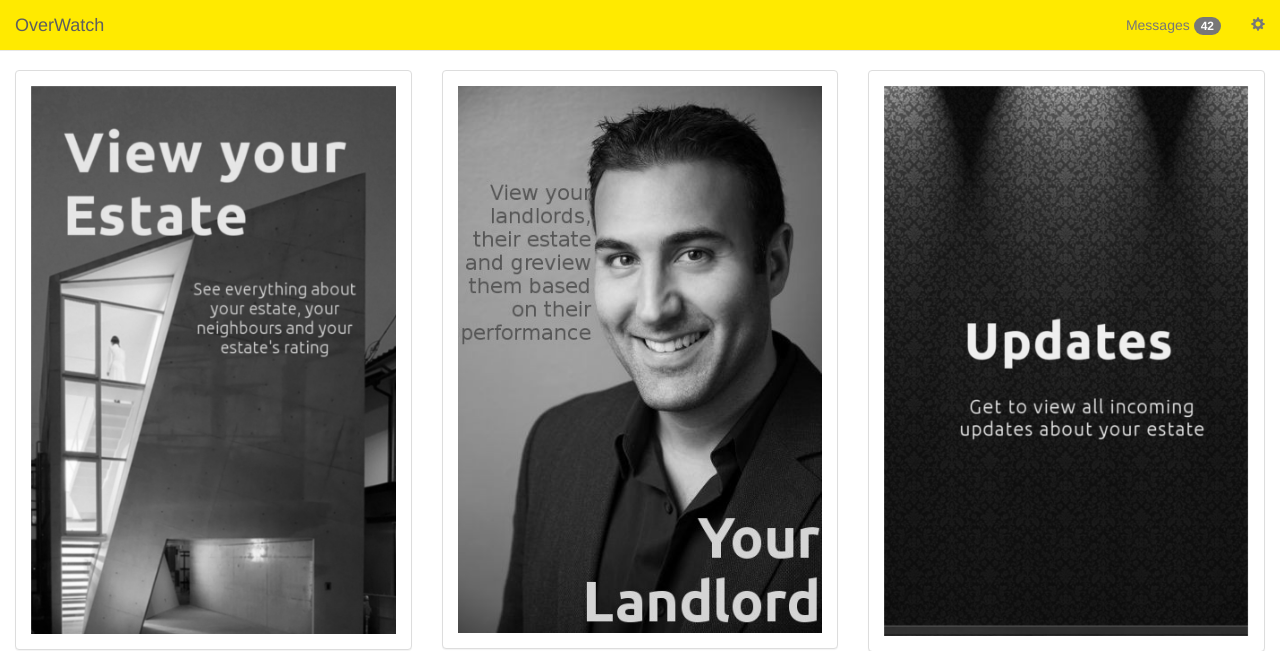
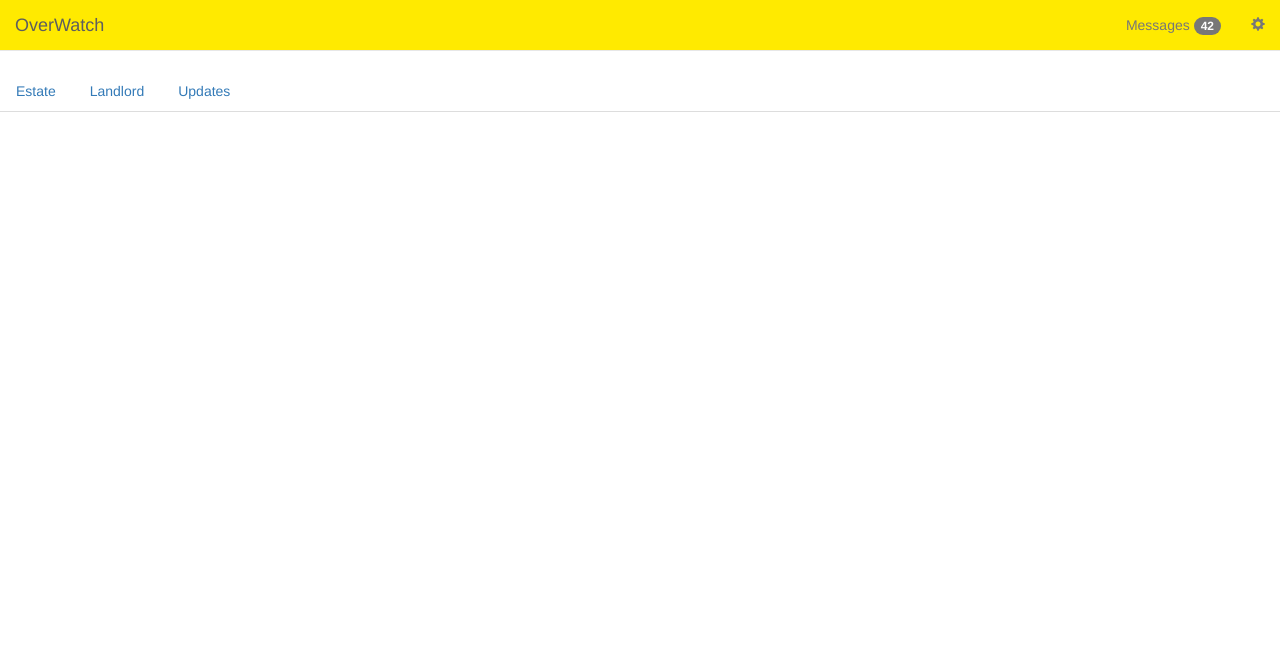
Before and after one commit to briankiragu/overwatch, a PHP site: page /dashboard_tn.php in a window 1280 px wide. Shown: the top 651 px of the page. Run offline with PHP 8.4, Linux system fonts and the light colour scheme; the visitor is signed in with stand-in values (Sample User, id 1).

Commit message:
Adding tabs

```diff
--- a/dashboard_tn.php
+++ b/dashboard_tn.php
@@ -76,15 +76,13 @@
     </div><!-- /.container-fluid -->
   </nav>
 
+<!--
   <main>
     <div class="container-fluid">
       <div class="row">
 
         <div class="col-sm-12 col-md-4 tag">
           <div class="panel panel-default">
-            <!-- <div class="panel-heading tag-heading well">
-              <h3 class="panel-title">Your Estate</h3>
-            </div> -->
             <div class="panel-body tag-body">
               <a href="templates/tenant/myestate.php"><img src="img/tags/estates/14_d.png" alt="Estate" class="img-responsive" /></a>
             </div>
@@ -93,9 +91,6 @@
 
         <div class="col-sm-12 col-md-4 tag">
           <div class="panel panel-default">
-            <!-- <div class="panel-heading tag-heading well">
-              <h3 class="panel-title">Your Landlord</h3>
-            </div> -->
             <div class="panel-body tag-body">
               <a href="templates/tenant/mylandord.php"><img src="img/tags/landlords/landlord4_b.png" alt="Landlord" class="img-responsive" /></a>
             </div>
@@ -104,9 +99,6 @@
 
         <div class="col-sm-12 col-md-4 tag">
           <div class="panel panel-default">
-            <!-- <div class="panel-heading tag-heading well">
-              <h3 class="panel-title">Your Updates</h3>
-            </div> -->
             <div class="panel-body tag-body">
               <a href="#updates"><img src="img/tags/updates/3_d.png" alt="Updates" class="img-responsive" /></a>
             </div>
@@ -120,6 +112,13 @@
       </div>
     </div>
   </main>
+-->
+
+<ul class="nav nav-tabs">
+  <li><a href="#estate" data-toggle="tab">Estate</a></li>
+  <li><a href="#landlord" data-toggle="tab">Landlord</a></li>
+  <li><a href="#updates" data-toggle="tab">Updates</a></li>
+</ul>
 
 <!-- jQuery (necessary for Bootstrap's JavaScript plugins) -->
 <!--    <script src="https://ajax.googleapis.com/ajax/libs/jquery/1.11.3/jquery.min.js"></script>-->
```
